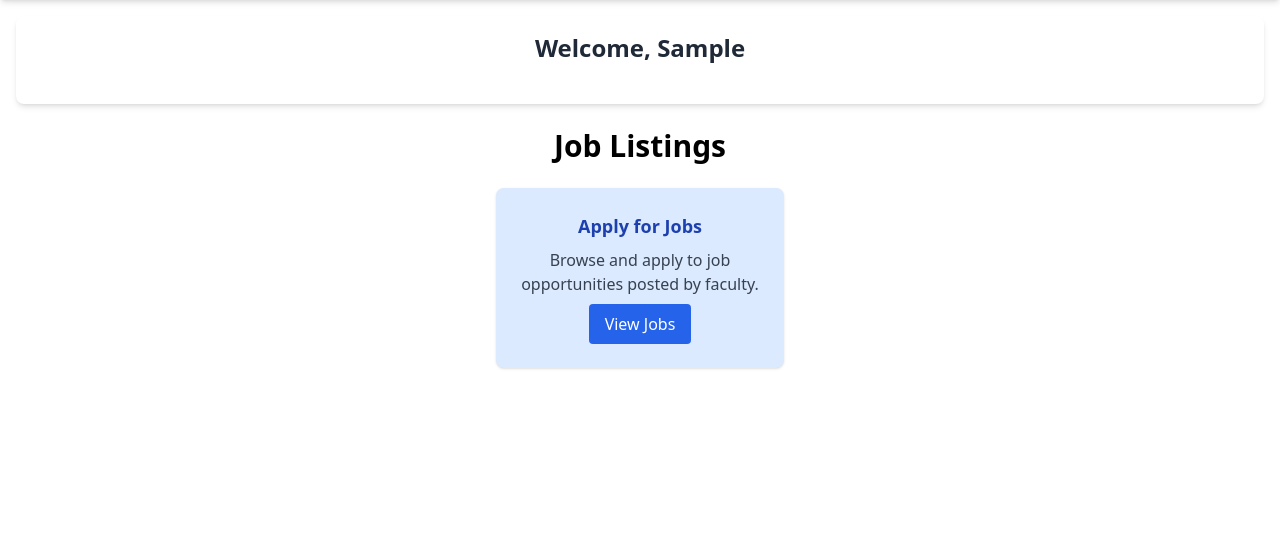
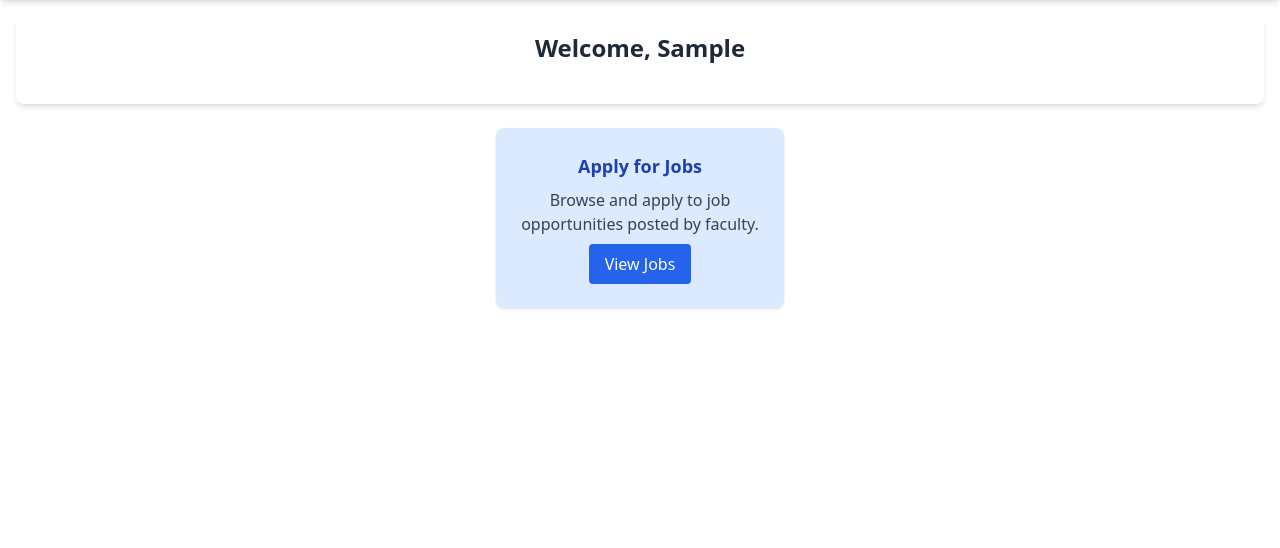
Before and after one commit to roshan589/Acadia-Jobs, a Django app: page /test/ in a window 1280 px wide. Shown: the part 64-612 px from the top of the page. Run offline with Django 5.2, Linux system fonts and the light colour scheme; the visitor is signed in with stand-in values (Sample User, id 1); some libraries are stand-ins or nearby versions.

Commit message:
Create Job Template Modified

```diff
--- a/loginSignup/templates/test.html
+++ b/loginSignup/templates/test.html
@@ -36,8 +36,7 @@
     </div>
 
     <div class="container mx-auto py-6">
-      <h1 class="text-3xl font-bold text-center mb-6">Job Listings</h1>
-    <div class="flex flex-wrap justify-center gap-6">
+    <div class="flex flex-wrap justify-center items-center gap-6">
 
       <div class="bg-blue-100 p-6 w-full sm:w-72 flex flex-col items-center rounded-lg shadow hover:bg-blue-200 transition">
         <h2 class="text-lg font-semibold text-blue-800 mb-2">Apply for Jobs</h2>
```
